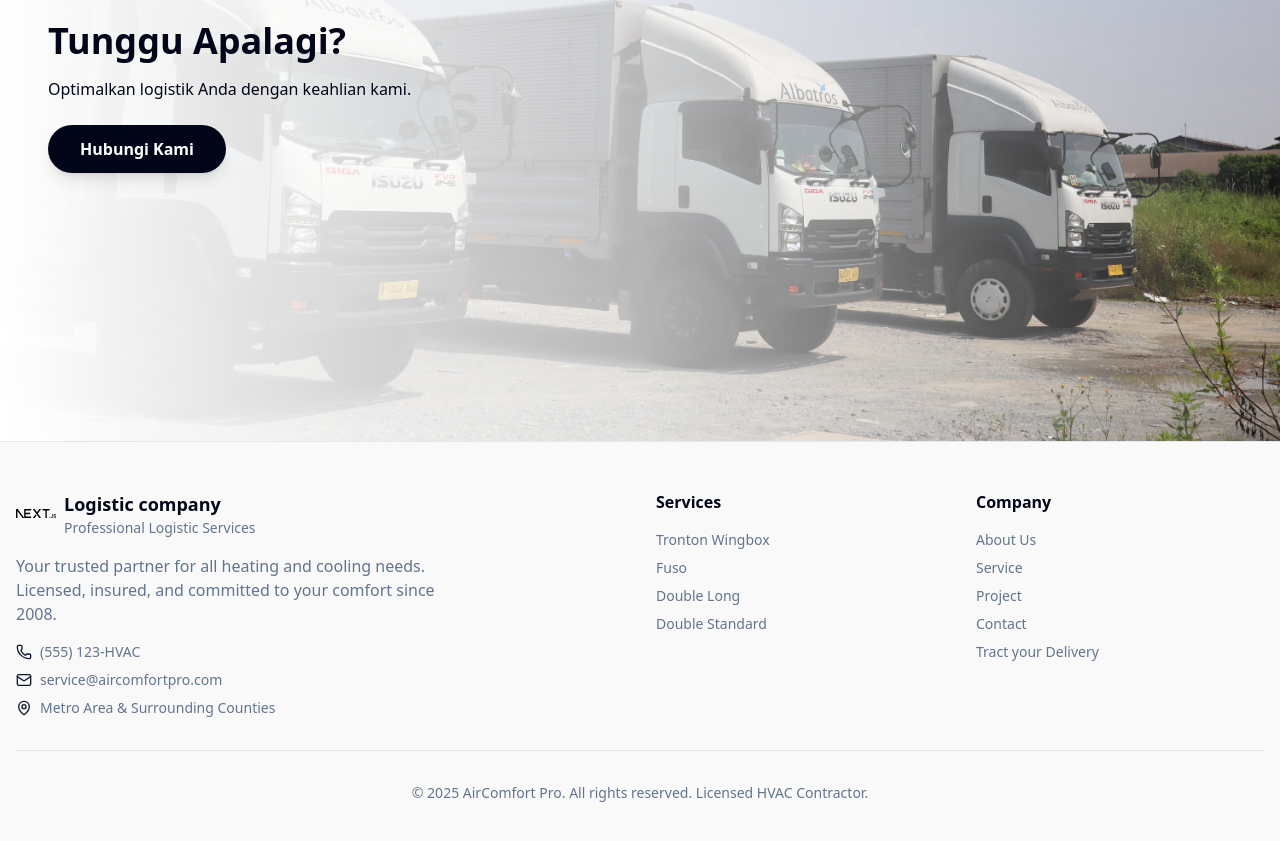
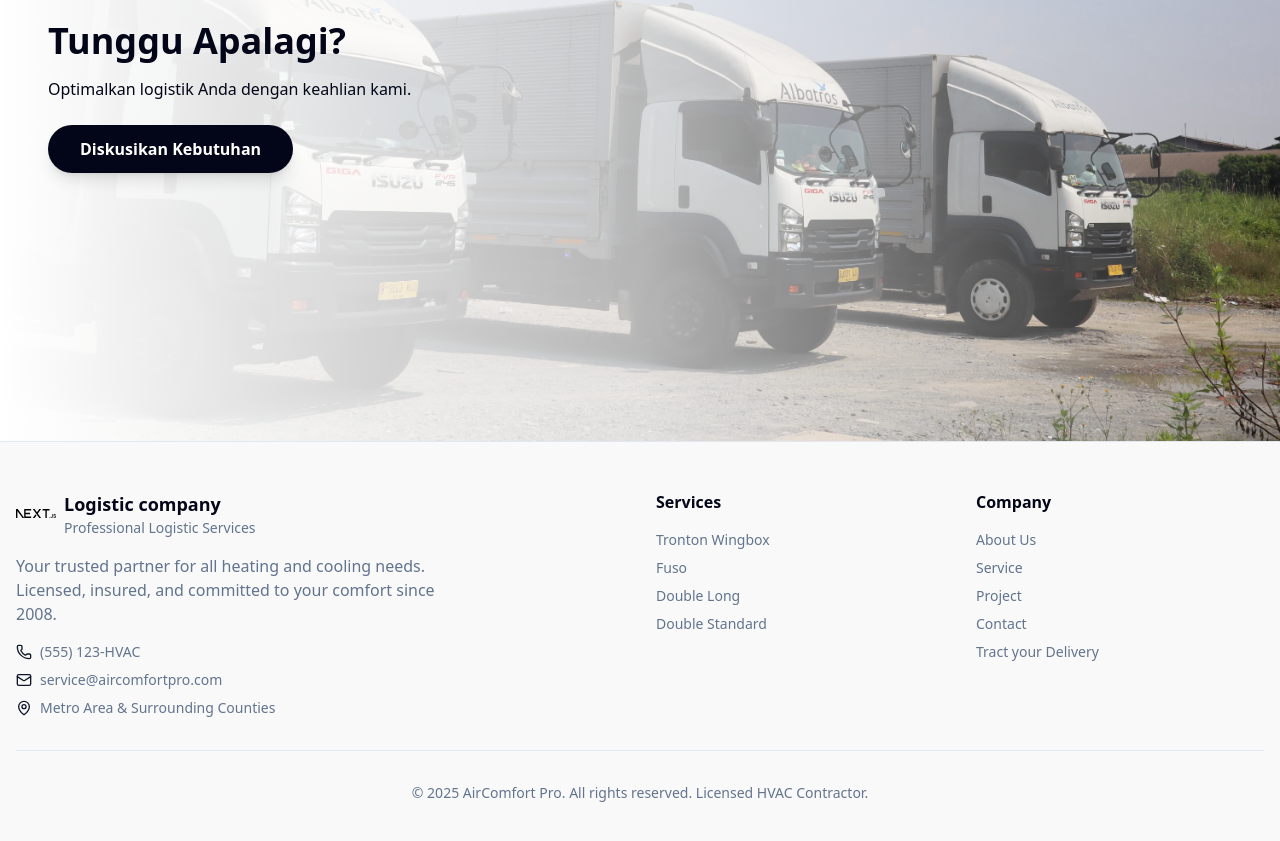
Before and after one commit to boxside/compro-aircon, a Next.js app: page /about in a window 1280 px wide. Shown: the part 3038-3879 px from the top of the page. Built offline with nearby package versions, Linux system fonts and the light colour scheme.

Commit message:
Fixing some Issue

```diff
--- a/app/about/page.tsx
+++ b/app/about/page.tsx
@@ -57,8 +57,8 @@ export default function AboutPage() {
       title="Tunggu Apalagi?"
       caption="Optimalkan logistik Anda dengan keahlian kami."
       imageSrc={ctaimg}
-      ctaHref="/contact"
-      ctaText="Diskusikan Kebutuhan" />
+      buttonHref="/contact"
+      buttonText="Diskusikan Kebutuhan" />
         </>
   )
 }
```
